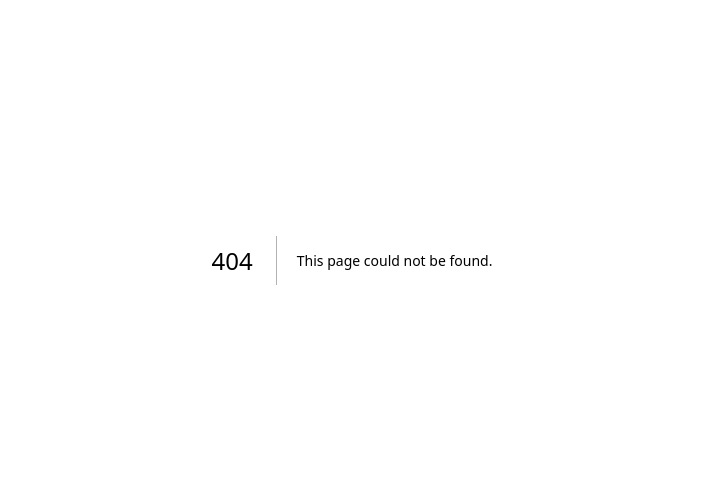
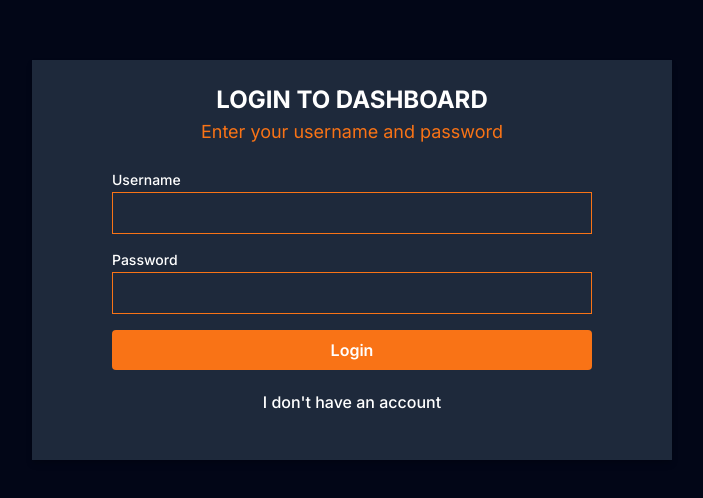
Before and after one commit to yudhaginongpratidina/sistem-geografis-bengkel-motor, a Next.js app: page /auth in a window 1280 px wide. Before the commit this address had no page. Shown: the part 140-638 px from the top of the page, without its empty margins (288-991 px from the left). Built offline with nearby package versions, Linux system fonts and the light colour scheme.

Commit message:
create authentication page

```diff
--- /dev/null
+++ b/src/app/auth/page.tsx
@@ -0,0 +1,71 @@
+"use client"
+import { useState } from "react"
+import TextField from "@/components/text-field"
+import Button from "@/components/button"
+
+export default function Page() {
+
+    const [formTitle, setFormTitle] = useState("LOGIN TO DASHBOARD")
+    const [username, setUsername] = useState("")
+    const [password, setPassword] = useState("")
+
+    const changeFormTitle = (e:any) => {
+        e.preventDefault()
+
+        if (formTitle === "LOGIN TO DASHBOARD") {
+            setFormTitle("REGISTER")
+        } else {
+            setFormTitle("LOGIN TO DASHBOARD")
+        }
+    }
+
+    return (
+        <>
+            <div className="w-full min-h-screen flex justify-center items-center bg-slate-950">
+                <div className="w-full max-w-screen-sm h-[400px] shadow-md drop-shadow-md bg-slate-800">
+                    <div className="w-full py-6 flex flex-col justify-center items-center gap-0.5">
+                        <h1 className="text-2xl font-bold text-white">{formTitle}</h1>
+                        <h2 className="text-orange-500 text-lg">Enter your username and password</h2>
+                    </div>
+                    <div className="w-full container">
+                        <form action="" className="mb-3">
+                            <TextField
+                                id={"username"}
+                                label={true}
+                                name={"username"}
+                                type={"text"}
+                                placeholder={""}
+                                value={username}
+                                required={true}
+                                onChange={(e) => setUsername(e.target.value)}
+                                className="bg-transparent border-orange-500 text-white"
+                            />
+                            <TextField
+                                id={"password"}
+                                label={true}
+                                name={"password"}
+                                type={"password"}
+                                placeholder={""}
+                                value={password}
+                                required={true}
+                                onChange={(e) => setPassword(e.target.value)}
+                                className="bg-transparent border-orange-500 text-white"
+                            />
+                            <Button
+                                name={formTitle === "LOGIN TO DASHBOARD" ? "Login" : "Register"}
+                                type={"submit"}
+                                className="bg-orange-500 hover:bg-orange-600 text-white font-semibold"
+                            />
+                        </form>
+                        <Button
+                            name={formTitle === "LOGIN TO DASHBOARD" ? "I don't have an account" : "I already have an account"}
+                            type={"button"}
+                            onClick={(e) => changeFormTitle(e)}
+                            className="text-white font-medium hover:underline hover:underline-offset-4"
+                        />
+                    </div>
+                </div>
+            </div>
+        </>
+    )
+}
--- a/src/components/button.tsx
+++ b/src/components/button.tsx
@@ -2,15 +2,16 @@ type ButtonProps = {
     name : string
     type : "submit" | "button" | "reset"
     onClick? : React.MouseEventHandler<HTMLButtonElement>
+    className? : string
 }
 export default function Button(props: ButtonProps) {
-    const { name, type, onClick } = props
+    const { name, type, className, onClick } = props
 
     return (
         <button
             type={type}
             onClick={onClick}
-            className="w-full p-2 bg-blue-500 text-white font-bold rounded hover:bg-blue-700"
+            className={`w-full p-2 font-bold rounded ${className}`}
         > {name}</button>
     )
 }
--- a/src/components/text-field.tsx
+++ b/src/components/text-field.tsx
@@ -5,18 +5,19 @@ type TextFieldProps = {
     type : "text" | "password" | "email" | "number",
     placeholder : string,
     value : string
-    required : boolean
+    required : boolean,
+    className? : string
     onChange? : React.ChangeEventHandler<HTMLInputElement>
 }
 
 export default function TextField(props: TextFieldProps) {
-    const { id, label, name, type, placeholder, value, required, onChange } = props
+    const { id, label, name, type, placeholder, value, required, className, onChange } = props
     return (
         <div className="w-full flex flex-col gap-0.5 mb-4">
             {label &&
                 <label
                 htmlFor={id}
-                className="text-sm font-medium capitalize"
+                className={`text-sm font-medium capitalize ${className}`}
             >{name}</label>
             }
             <input
@@ -27,7 +28,7 @@ export default function TextField(props: TextFieldProps) {
                 value={value}
                 required ={required}
                 onChange={onChange}
-                className="w-full p-2 border outline-none focus:border-blue-500"
+                className={`w-full p-2 border outline-none ${className}`}
             />
         </div>
     )
--- a/src/views/jumbotron.tsx
+++ b/src/views/jumbotron.tsx
@@ -10,7 +10,7 @@ export default function JumbotronView(){
                     </div>
 
                     <div className="flex gap-6">
-                        <Link href={"/"} className="py-3 px-6 bg-orange-500 text-white font-semibold rounded">Login</Link>
+                        <Link href={"/auth"} className="py-3 px-6 bg-orange-500 text-white font-semibold rounded">Login</Link>
                         <Link href={"/"} className="py-3 px-6 bg-white text-orange-500 font-semibold rounded">Search</Link>
                     </div>
                 </div>
--- a/src/views/navbar.tsx
+++ b/src/views/navbar.tsx
@@ -8,7 +8,7 @@ export default function NavbarView() {
                     <h1 className="text-2xl font-bold">SIG BENGKEL MOTOR</h1>
                     <div className="flex items-center gap-2.5">
                         <Link href={"/"} className="py-2 px-4 bg-orange-500 text-white font-semibold">Dashboard</Link>
-                        <Link href={"/"} className="py-2 px-4 bg-orange-500 text-white font-semibold">Login</Link>
+                        <Link href={"/auth"} className="py-2 px-4 bg-orange-500 text-white font-semibold">Login</Link>
                     </div>
                 </div>
             </nav>
```
